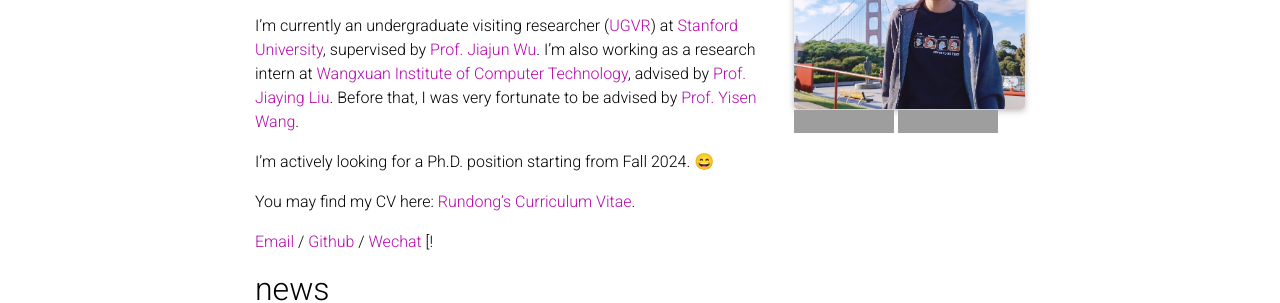
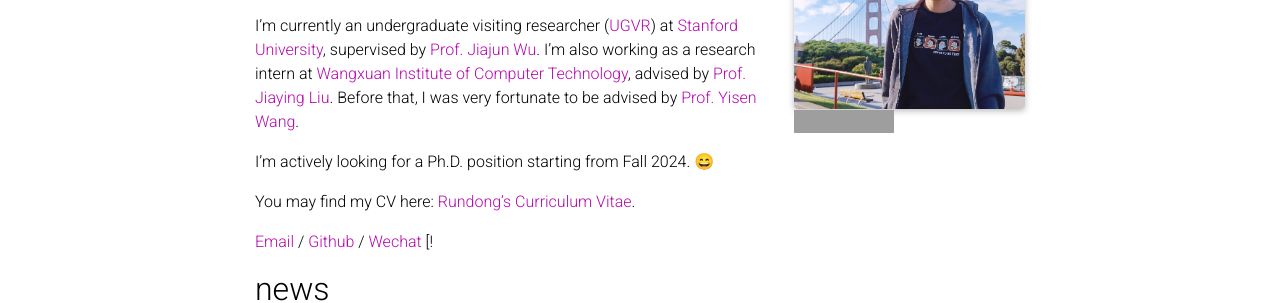
Before and after one commit to Red-Fairy/Red-Fairy.github.io, a Jekyll site: the page built from _pages/about.md, in a window 1280 px wide. Shown: the part 323-626 px from the top of the page. Built offline with Jekyll 4.4.1, drawn with Linux system fonts in a browser that asks for light colours; full-size pictures stand in for the smaller copies a plugin makes; emoji names are drawn with the system emoji font; comment, search, counter and statistics services are not loaded; a style sheet for code colours, icons or effects is not loaded; grey boxes are pictures that could not be loaded.

Commit message:
update honors

```diff
--- a/_includes/figure.html
+++ b/_includes/figure.html
@@ -36,11 +36,6 @@
 
   </picture>
 
-  <a href="https://hits.seeyoufarm.com">
-    <img src="https://hits.seeyoufarm.com/api/count/incr/badge.svg?url=https%3A%2F%2Fred-fairy.github.io&count_bg=%2379C83D&title_bg=%23555555&icon=&icon_color=%23E7E7E7&title=hits&edge_flat=false"
-        style="width: 100px; height: auto;"/>
-  </a>
-
   {%- if include.caption -%}<figcaption class="caption">{{ include.caption }}</figcaption>{%- endif %}
 
 </figure>
```
